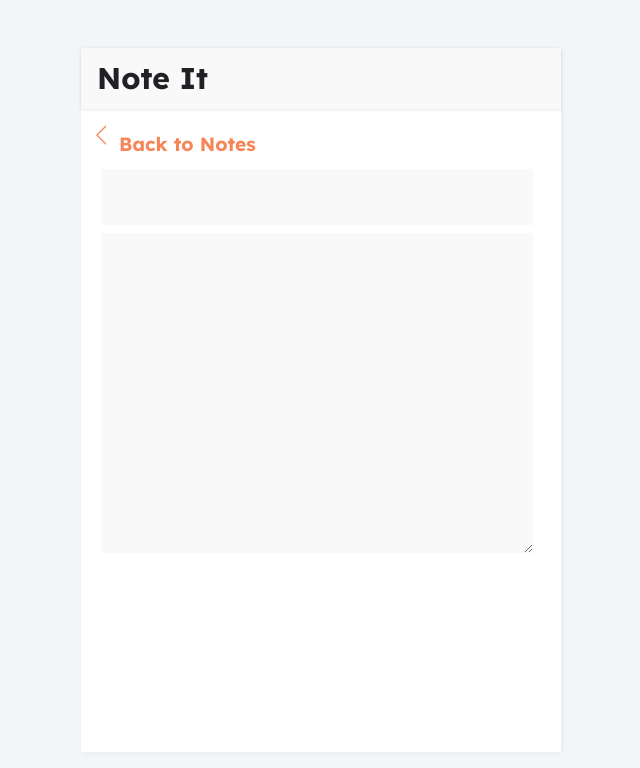
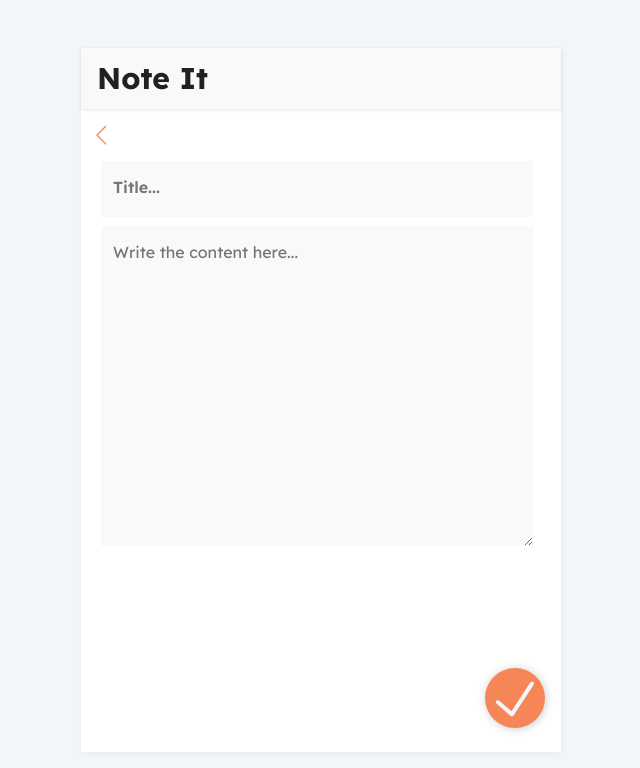
Before and after one commit to MainaKimani/noteit-frontend, a React (Create React App) app: page /note/new in a window 1280 px wide. Shown: the top 768 px of the page, without its empty margins (319-959 px from the left). Built offline with nearby package versions, Linux system fonts and the light colour scheme; no server answers.

Commit message:
fetch notes from the api

```diff
--- a/src/pages/NotePage.js
+++ b/src/pages/NotePage.js
@@ -1,7 +1,7 @@
 import React, {useState, useEffect} from 'react'
-import { Link, useParams } from "react-router-dom";
+import { Link, useParams, useNavigate } from "react-router-dom";
 import { ReactComponent as ArrowLeft } from '../assets/arrow-left.svg'
-
+import SaveButton from '../components/SaveButton'
 
 const NotePage = () => {
 
@@ -13,25 +13,78 @@ const NotePage = () => {
         getNote()
     },[noteId])
 
+    //fetch note data
     let getNote = async() => {
+        if (noteId==='new')
+          return
         let response = await fetch(`/api/notes/${noteId}`)
         let data = await response.json()
         setNote(data)
     }
 
+    //create notes functionality
+    let createNote = async() => {
+      fetch(`/api/notes/create/`, {
+      method: "POST",
+      headers: {'Content-Type': 'application/json'},
+      body: JSON.stringify(note)
+    })
+    }
+
+    //update notes functionality
+    let updateNote = async() => {
+      fetch(`/api/notes/${noteId}/update/`, {
+      method: "PUT",
+      headers: {'Content-Type': 'application/json'},
+      body: JSON.stringify(note)
+    })
+    }
+
+    //event handler for update and create btns
+    const history = useNavigate();
+    let handleSubmit = (e) => {
+      if (noteId !== 'new' && note.body === '' && note.title === '' ) {
+        deleteNote()
+      } else if (noteId !== 'new') {
+        updateNote()
+      } else if (noteId === 'new' && note !== null) {
+        createNote()
+      }
+      e.preventDefault();
+      history('/')
+    }
+
+    //Delete notes functionality
+    let deleteNote = async() => {
+      fetch(`/api/notes/${noteId}/delete`, {
+              method: 'DELETE',
+              'headers': {'Content-Type': ' application/json'},
+          })
+          history('/');
+          }
+
 
   return (
     <div className='note'>
       <div className='note-header'>
-        <h2>
-          <Link className='back-link' to="/">
+        <h2 className='back-link' onClick ={handleSubmit}>
             <ArrowLeft />
-            <span>Back to Notes</span>
-          </Link>
         </h2>
+        {noteId !== 'new' ?
+          (<button onClick={deleteNote}>Delete</button>):(<div></div>)
+        }
       </div>
-        <textarea className='note-title' defaultValue={note?.title}></textarea>
-        <textarea className='note-body' defaultValue={note?.body}></textarea>
+        <textarea className='note-title' placeholder="Title..."
+          onChange={(e) => {
+            setNote({...note, 'title':e.target.value})
+            }} value={note?.title}></textarea>
+
+        <textarea className='note-body' placeholder="Write the content here..."
+          onChange={(e) => {setNote({...note, 'body':e.target.value})
+            }} value={note?.body}></textarea>
+        <div onClick={handleSubmit} >
+          <SaveButton />
+        </div>
     </div>
   )
 }
--- a/src/pages/NotesListPage.js
+++ b/src/pages/NotesListPage.js
@@ -1,6 +1,6 @@
 import React, {useState, useEffect} from 'react'
 import ListItem from '../components/ListItem'
-
+import AddButton from '../components/AddButton'
 
 const NotesListPage = () => {
 
@@ -15,8 +15,6 @@ const NotesListPage = () => {
     let response = await fetch('/api/notes/')
     let data = await response.json()
     setNotes(data)
-    console.log('DATA:',data)
-
   }
 
   return (
@@ -30,6 +28,7 @@ const NotesListPage = () => {
           <ListItem key={index} note={note} />
         ))}
       </div>
+      <AddButton />
     </div>
   )
 }
```
